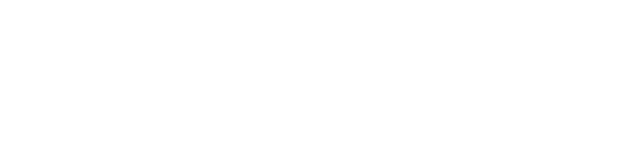
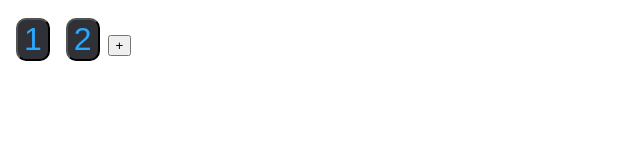
Before and after one commit to Lanzmann/calc-mateus, a plain HTML site: page index.html in a window 1280 px wide. Shown: the whole page, without its empty margins (0-640 px from the left). Drawn offline with Linux system fonts and the light colour scheme.

Commit message:
Criação do componente botão com alguma estilização

```diff
--- a/index.html
+++ b/index.html
@@ -8,7 +8,7 @@
     <link rel="stylesheet" href="style.css">
 </head>
 <body>
-    <script src="main.js"></script>
-    <div></div>
+    <div id="container"></div>
 </body>
+<script src="main.js"></script>
 </html>
--- a/main.js
+++ b/main.js
@@ -1,3 +1,13 @@
-function criaBotão() {
-    return ``
+function criaBotãoNum(n) {
+    return `<button class ="num" onclick="">${n}</button>`
 }
+
+function criaBotãoOp(op) {
+    return `<button class ="op" onclick="">${op}</button>`
+}
+
+
+document.querySelector('#container').innerHTML =
+    criaBotãoNum(1) +
+    criaBotãoNum(2) +
+    criaBotãoOp("+")
--- a/style.css
+++ b/style.css
@@ -0,0 +1,9 @@
+* .num {
+
+    font-size: 32px;
+    margin: 10px 8px;
+    color: #29A8FF;
+    background-color: #303136;
+    border-radius: 10px;
+
+}
```
